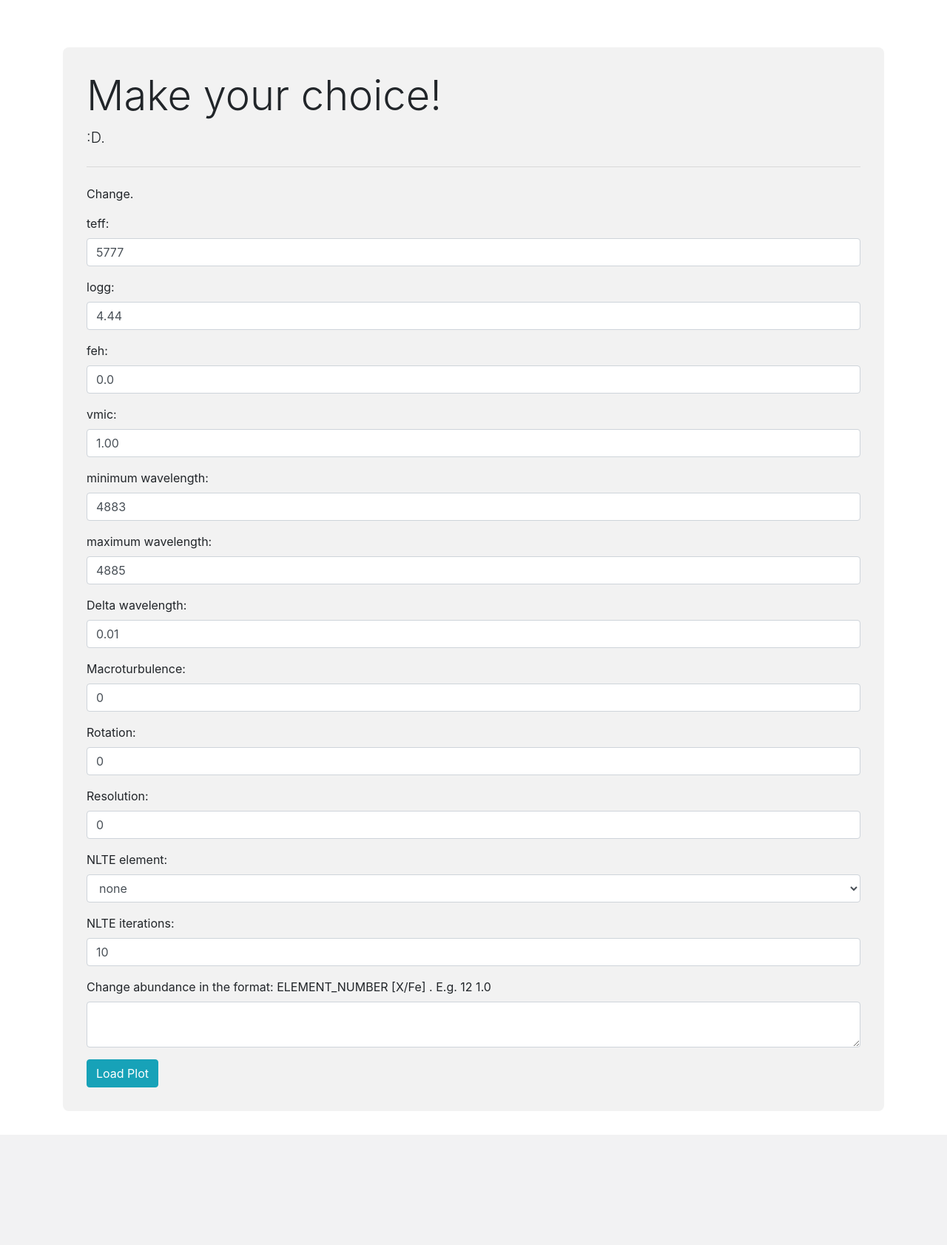
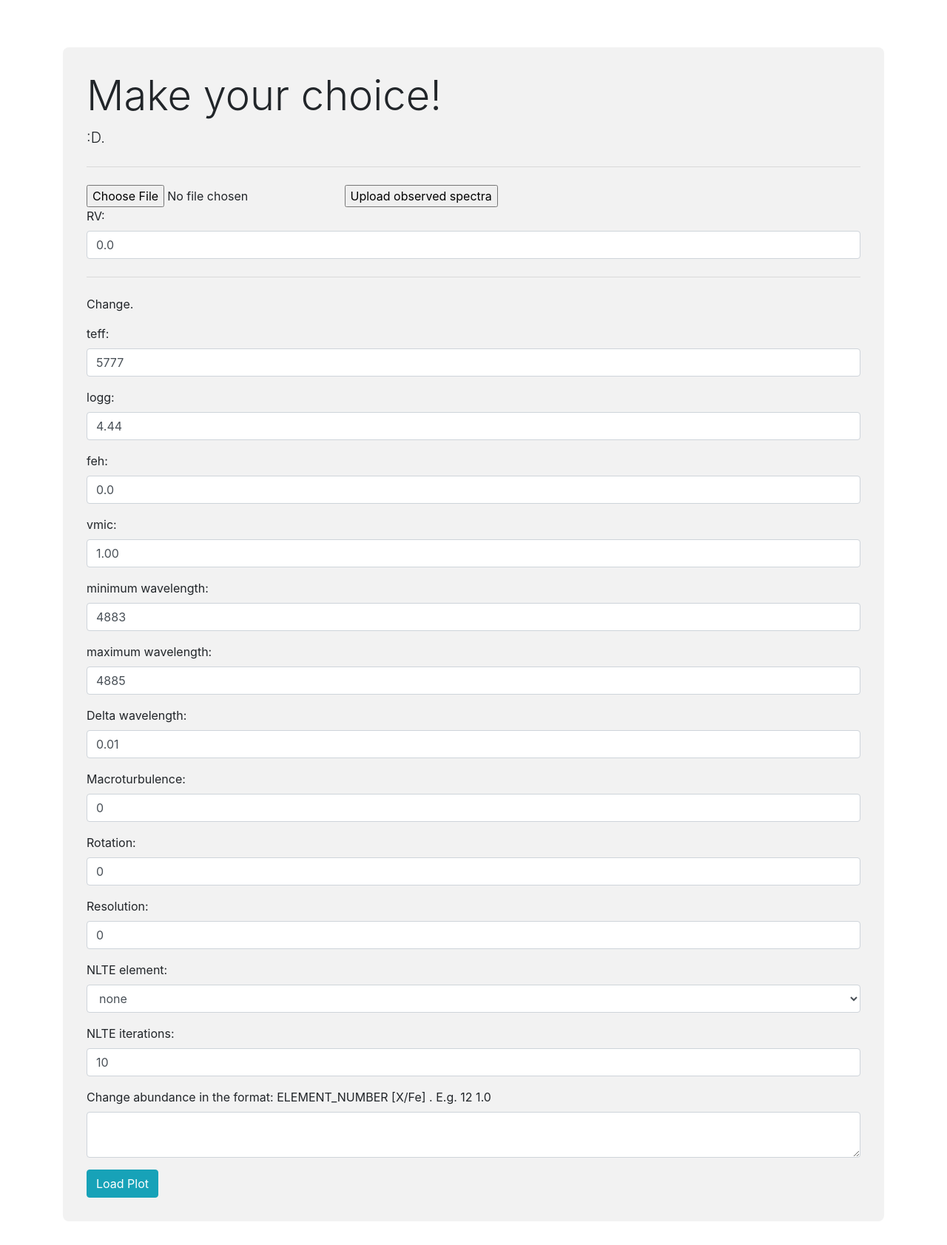
Before and after one commit to stormnick/TSGuiPy, a Flask app: page /generate_synthetic_spectrum in a window 1280 px wide. Shown: the part 56-1739 px from the top of the page at 74% size. Before the commit the page ends 1590 px from the top, so only its background shows below. Run offline with Flask 3, Linux system fonts and the light colour scheme; some libraries are stand-ins or nearby versions.

Commit message:
added loading of observed spectra over synthetic

```diff
--- a/src/app.py
+++ b/src/app.py
@@ -19,7 +19,7 @@ app = Flask(__name__)
 app.config['MAX_CONTENT_LENGTH'] = 200 * 1024 * 1024  # 50 Megabytes
 
 DEFAULT_CONFIG_PATH = 'default_config.cfg'
-data_results_storage = {'fitted_spectra': [], "options": [], "linemask_center_wavelengths": []}
+data_results_storage = {'fitted_spectra': [], "options": [], "linemask_center_wavelengths": [], "observed_spectra": {}}
 
 
 def local_run():
@@ -224,6 +224,7 @@ def get_plot_m3d():
     vmac = float(data['vmac'])
     resolution = float(data['resolution'])
     rotation = float(data['rotation'])
+    obs_rv = float(data['obs_rv'])
     #print("get_plot_m3d")
 
     element_abundances = {}
@@ -243,7 +244,18 @@ def get_plot_m3d():
     parsed_linelist_dict = []
     for i, (wavelength_element, element, loggf) in enumerate(parsed_linelist_data):
         parsed_linelist_dict.append({"wavelength": wavelength_element, "element": element, "loggf": loggf, "name": f"{wavelength_element:.2f} {element} {loggf:.3f}"})
-    fig = plot.plot_synthetic_data(wavelength, flux, lmin, lmax)
+    if data_results_storage["observed_spectra"]:
+        wavelength_observed = data_results_storage['observed_spectra']["wavelength"]
+        flux_observed = data_results_storage['observed_spectra']["flux"]
+        wavelength_observed = apply_doppler_correction(wavelength_observed, obs_rv)
+
+        # cut the observed spectra to the same range as the synthetic spectra
+        wavelength_observed, flux_observed = zip(*[(wavelength_observed[i], flux_observed[i]) for i in range(len(wavelength_observed)) if lmin - 2 <= wavelength_observed[i] <= lmax + 2])
+        # convert to lists
+        wavelength_observed, flux_observed = list(wavelength_observed), list(flux_observed)
+    else:
+        wavelength_observed, flux_observed = [], []
+    fig = plot.plot_synthetic_data(wavelength, flux, lmin, lmax, wavelength_observed, flux_observed)
     return jsonify({"data": fig.to_dict()["data"], "layout": fig.to_dict()["layout"], "columns": parsed_linelist_dict})
 
 @app.route('/upload_zip', methods=['POST'])
@@ -308,6 +320,31 @@ def upload_folder():
     # Optionally, clean up by deleting the temporary files
     # now route to analyse_results
     return redirect(url_for('plot_results'))
+
+@app.route('/upload_spectra', methods=['POST'])
+def upload_spectra():
+    # Get the uploaded files
+    file = request.files['file']
+    print(file)
+    # Temporary directory to save uploaded files
+    # create temp dir
+    with tempfile.TemporaryDirectory() as temp_dir:
+        if "/" in file.filename:
+            filepath = os.path.join(temp_dir, file.filename.split("/")[1])
+        else:
+            filepath = os.path.join(temp_dir, file.filename)
+        file.save(filepath)
+        wavelength_observed, flux_observed = np.loadtxt(filepath, unpack=True, usecols=(0,1), dtype=float)
+        data_results_storage['observed_spectra']["wavelength"] = wavelength_observed
+        data_results_storage['observed_spectra']["flux"] = flux_observed
+        #parsed_config_dict = load_output_data(temp_dir)
+        #data_results_storage["parsed_config_dict"] = parsed_config_dict
+        #process_file(temp_dir, data_results_storage["parsed_config_dict"])
+        #data_results_storage["options"] = data_results_storage["parsed_config_dict"]["specname_fitlist"]
+    #options = data_results_storage["options"]
+    # Optionally, clean up by deleting the temporary files
+    # now route to analyse_results
+    return redirect(url_for('generate_synthetic_spectrum'))
 
 def process_file(folder_path, processed_dict):
     # linemask loading
--- a/src/templates/generate_synthetic_spectrum.html
+++ b/src/templates/generate_synthetic_spectrum.html
@@ -64,7 +64,8 @@
         m3d_xfeabundances: document.getElementById("m3d_xfeabundances").value,
         vmac: document.getElementById("m3d_vmac").value,
         resolution: document.getElementById("m3d_resolution").value,
-        rotation: document.getElementById("m3d_rotation").value
+        rotation: document.getElementById("m3d_rotation").value,
+        obs_rv: document.getElementById("obs_rv").value
     };
 
     $.ajax({
@@ -130,7 +131,7 @@
                         // write text which is the column name
                         ],
                         annotations: [{
-                            x: column.wavelength + 0.015,
+                            x: column.wavelength + 0.014,
                             y: 1.10,
                             xref: 'x',
                             yref: 'paper',
@@ -200,6 +201,15 @@
         <div class="jumbotron">
             <h1 class="display-4">Make your choice!</h1>
             <p class="lead">:D.</p>
+            <hr class="my-4">
+            <form id="uploadForm" action="/upload_spectra" method="post" enctype="multipart/form-data">
+                <input type="file" name="file">
+            <input type="submit" value="Upload observed spectra">
+            </form>
+             <div class="form-group">
+                <label for="obs_rv">RV:</label>
+                <input type="number" class="form-control" id="obs_rv" name="obs_rv" value="0.0">
+            </div>
             <hr class="my-4">
             <p>Change.</p>
             <div class="form-group">
```
Also changed, not shown: src/plot.py (+5 -2 lines).
